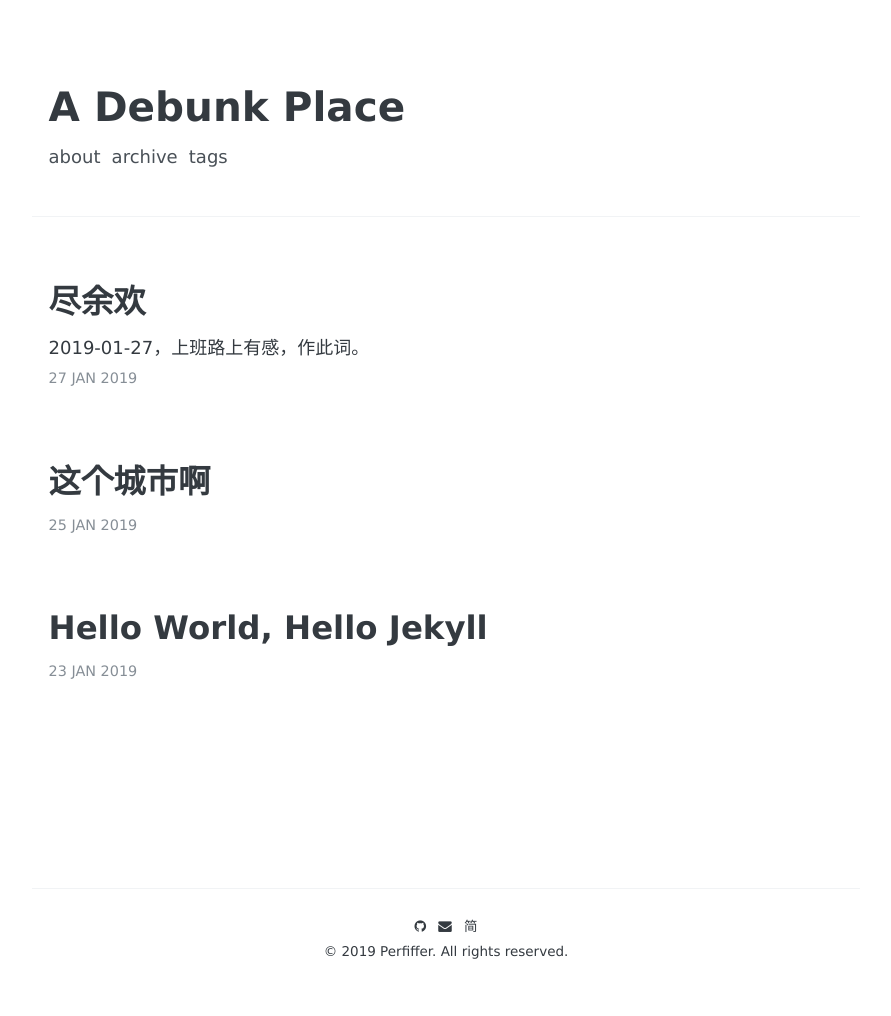
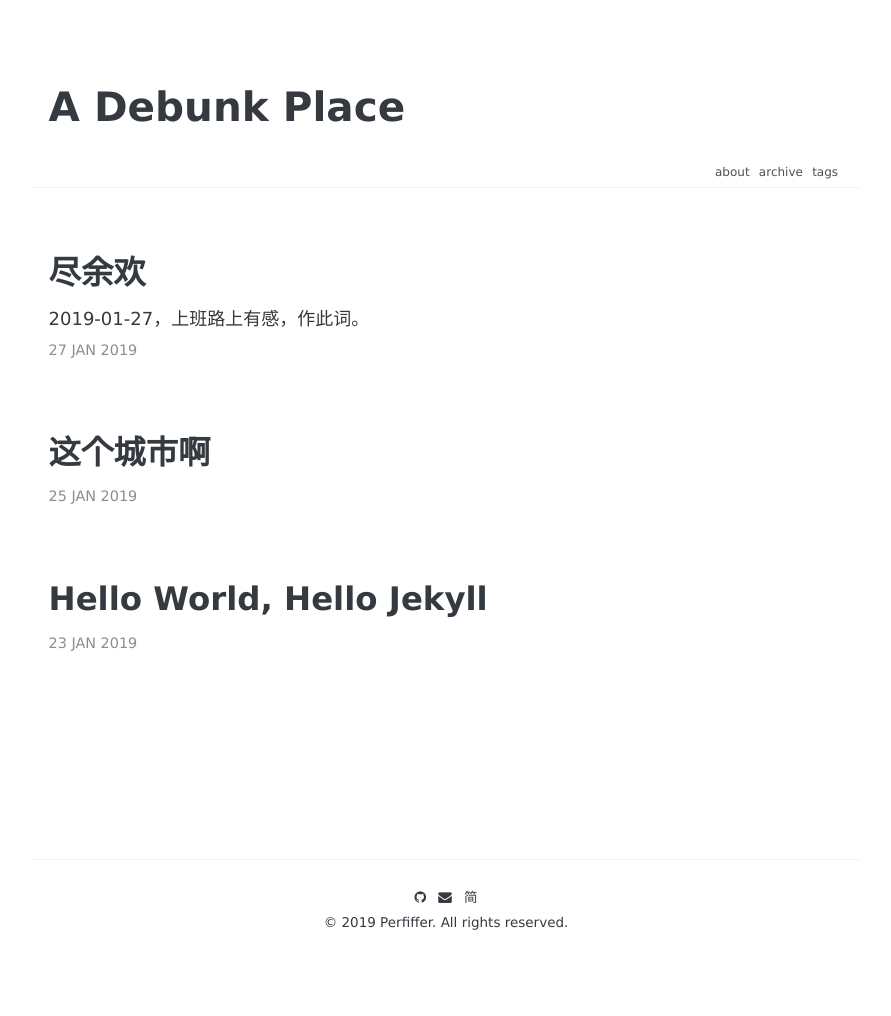
Before and after one commit to perfiffer/perfiffer.github.io, a Jekyll site: the page built from index.html, in a window 1280 px wide. Shown: the whole page, without its empty margins (194-1085 px from the left). Built offline with Jekyll 4.4.1, drawn with Linux system fonts in a browser that asks for light colours; some web fonts are replaced; the list of posts is cut into pages by our own code; after the commit the page ends 988 px from its top, so only the background shows below that.

Commit message:
update css

```diff
--- a/_sass/_site.scss
+++ b/_sass/_site.scss
@@ -73,7 +73,7 @@ body {
   }
 }
 
-.header-navs {
+.header-nav {
    font-size: 12px;
    float: right;
    margin-top: 20px;
```
